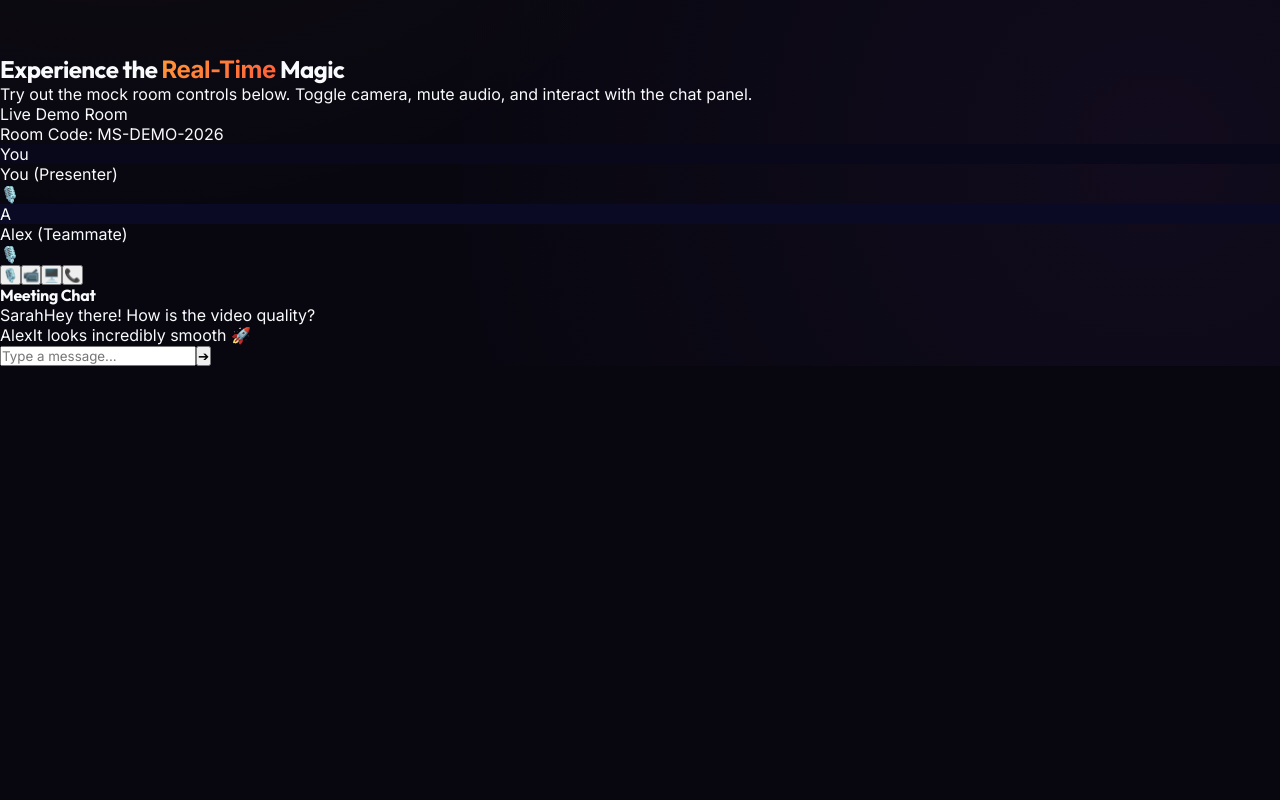
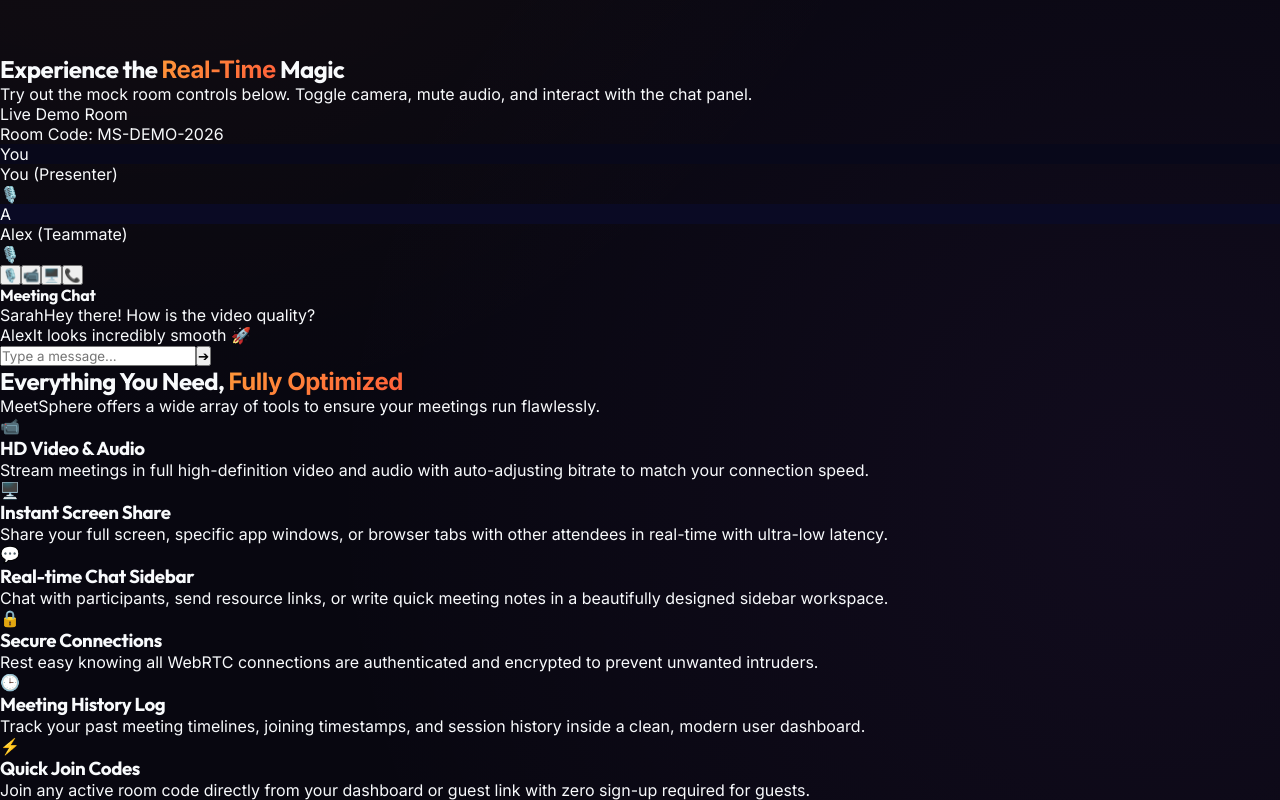
Before and after one commit to mainuddinkhudavand/MeetSphere, a React (Create React App) app in the folder frontend/: page / in a window 1280 px wide. Shown: the part 701-1501 px from the top of the page. Before the commit the page ends 1067 px from the top, so only its background shows below. Built offline with nearby package versions, Linux system fonts and the light colour scheme.

Commit message:
feat: add Features Grid section to Landing page

```diff
--- a/frontend/src/pages/landing.jsx
+++ b/frontend/src/pages/landing.jsx
@@ -218,6 +218,52 @@
                 </div>
             </section>
 
+            {/* Features Grid Section */}
+            <section id="features" className="featuresSection">
+                <div className="sectionHeader">
+                    <h2>Everything You Need, <span className="text-gradient">Fully Optimized</span></h2>
+                    <p>MeetSphere offers a wide array of tools to ensure your meetings run flawlessly.</p>
+                </div>
+
+                <div className="featuresGrid">
+                    <div className="featureCard">
+                        <div className="featureIcon">📹</div>
+                        <h3>HD Video & Audio</h3>
+                        <p>Stream meetings in full high-definition video and audio with auto-adjusting bitrate to match your connection speed.</p>
+                    </div>
+
+                    <div className="featureCard">
+                        <div className="featureIcon">🖥️</div>
+                        <h3>Instant Screen Share</h3>
+                        <p>Share your full screen, specific app windows, or browser tabs with other attendees in real-time with ultra-low latency.</p>
+                    </div>
+
+                    <div className="featureCard">
+                        <div className="featureIcon">💬</div>
+                        <h3>Real-time Chat Sidebar</h3>
+                        <p>Chat with participants, send resource links, or write quick meeting notes in a beautifully designed sidebar workspace.</p>
+                    </div>
+
+                    <div className="featureCard">
+                        <div className="featureIcon">🔒</div>
+                        <h3>Secure Connections</h3>
+                        <p>Rest easy knowing all WebRTC connections are authenticated and encrypted to prevent unwanted intruders.</p>
+                    </div>
+
+                    <div className="featureCard">
+                        <div className="featureIcon">🕒</div>
+                        <h3>Meeting History Log</h3>
+                        <p>Track your past meeting timelines, joining timestamps, and session history inside a clean, modern user dashboard.</p>
+                    </div>
+
+                    <div className="featureCard">
+                        <div className="featureIcon">⚡</div>
+                        <h3>Quick Join Codes</h3>
+                        <p>Join any active room code directly from your dashboard or guest link with zero sign-up required for guests.</p>
+                    </div>
+                </div>
+            </section>
+
         </div>
     )
 }
```
